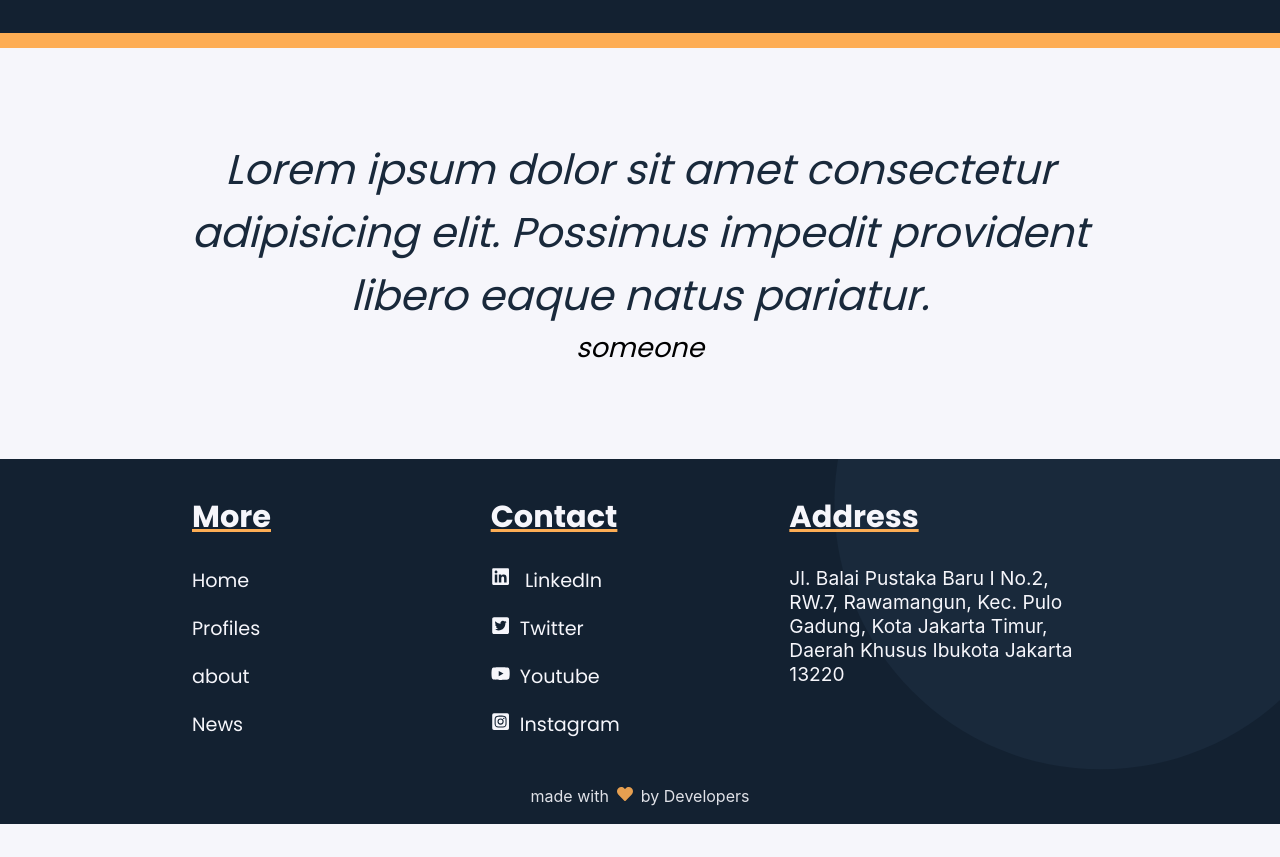
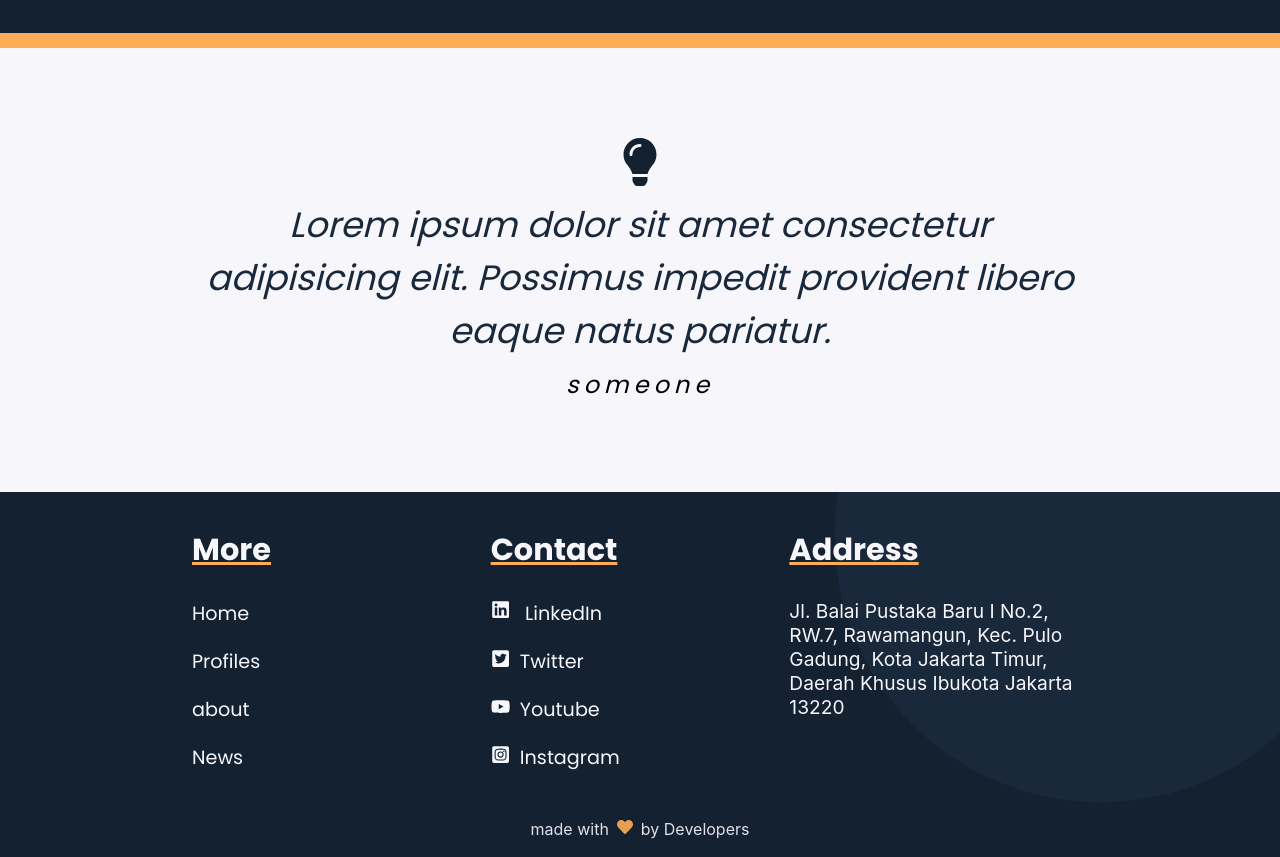
Before and after one commit to NAoHR/detailku-sija, a Next.js app: page / in a window 1280 px wide. Shown: the part 3520-4377 px from the top of the page. Before the commit the page ends 4344 px from the top, so only its background shows below. Built offline with nearby package versions, Linux system fonts and the light colour scheme.

Commit message:
minor change : add icon and adjust font

```diff
--- a/containers/Main.jsx
+++ b/containers/Main.jsx
@@ -7,6 +7,9 @@ import Subject_card from "../components/Subject_card";
 import subjects from "../utils/subjects.json";
 import AchievedCard from "../components/AchievedCard";
 import AchivedJson from "../utils/achieved.json";
+import {
+    FaLightbulb
+} from "react-icons/fa"
 
 import { useRef,useEffect } from "react";
 
@@ -124,6 +127,9 @@ const Main = () => {
                 </div>
                 <div className={style.lovely_quote_side}>
                         <div className={style.lovely_main_quote}>
+                            <h1 className={style.lovely_quote_icon}>
+                                <FaLightbulb />
+                            </h1>
                             <h1 className={style.lovely_quote_text}>
                                 Lorem ipsum dolor sit amet consectetur adipisicing elit. Possimus impedit provident libero eaque natus pariatur.
                             </h1>
--- a/styles/containers-css/Main.module.css
+++ b/styles/containers-css/Main.module.css
@@ -312,20 +312,29 @@ div.lovely_who_wrapper.lovely_who{
     font-family: 'Poppins', sans-serif;
     margin: 0px;
     padding: 0px;
-    font-size: 2.5em;
+    font-size: 1.8em;
     text-align: center;
     color: var(--light-black);
     font-weight: 400;
     font-style: oblique;
 }
+.lovely_quote_icon{
+    margin: 0px;
+    padding: 0px;
+    font-size: 3em;
+    text-align: center;
+    color: var(--black);
+}
+
 .lovely_quote_by{
     text-align: center;
     font-family: 'Poppins', sans-serif;
-    margin: 0px;
+    margin: 10px 0px 0px 0px;
     padding: 0px;
-    font-size: 1.5em;
+    font-size: 1.3em;
     font-weight: 400;
     font-style: oblique;
+    letter-spacing: 5px;
 }
 /* QUOTE - close*/
 
@@ -511,10 +520,10 @@ div.lovely_who_wrapper.lovely_who{
         width: 900px;
     }
     .lovely_quote_text{
-        font-size: 2.6em;
+        font-size: 2.2em;
     }
     .lovely_quote_by{
-        font-size: 1.7em;
+        font-size: 1.5em;
     }
 }
 
```
